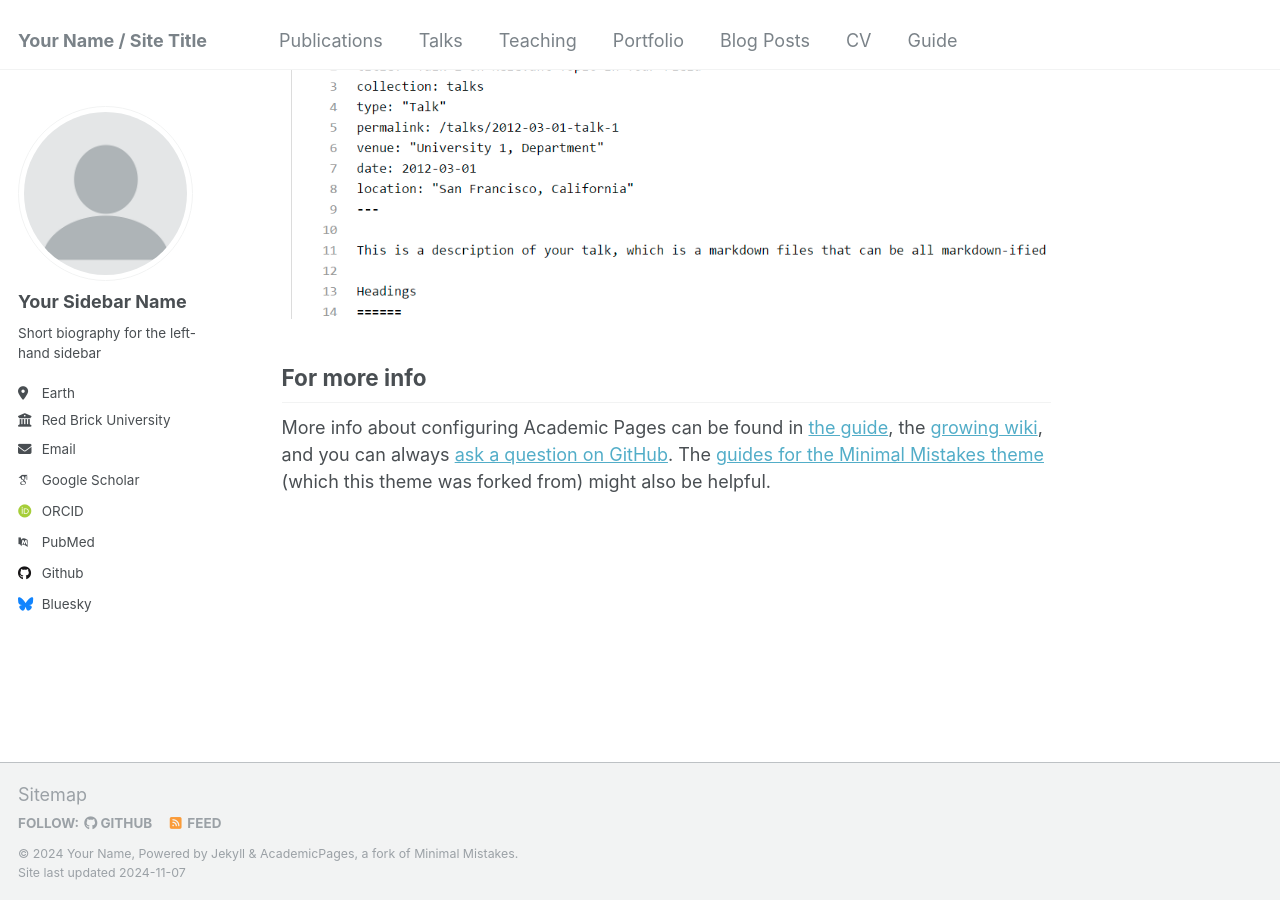
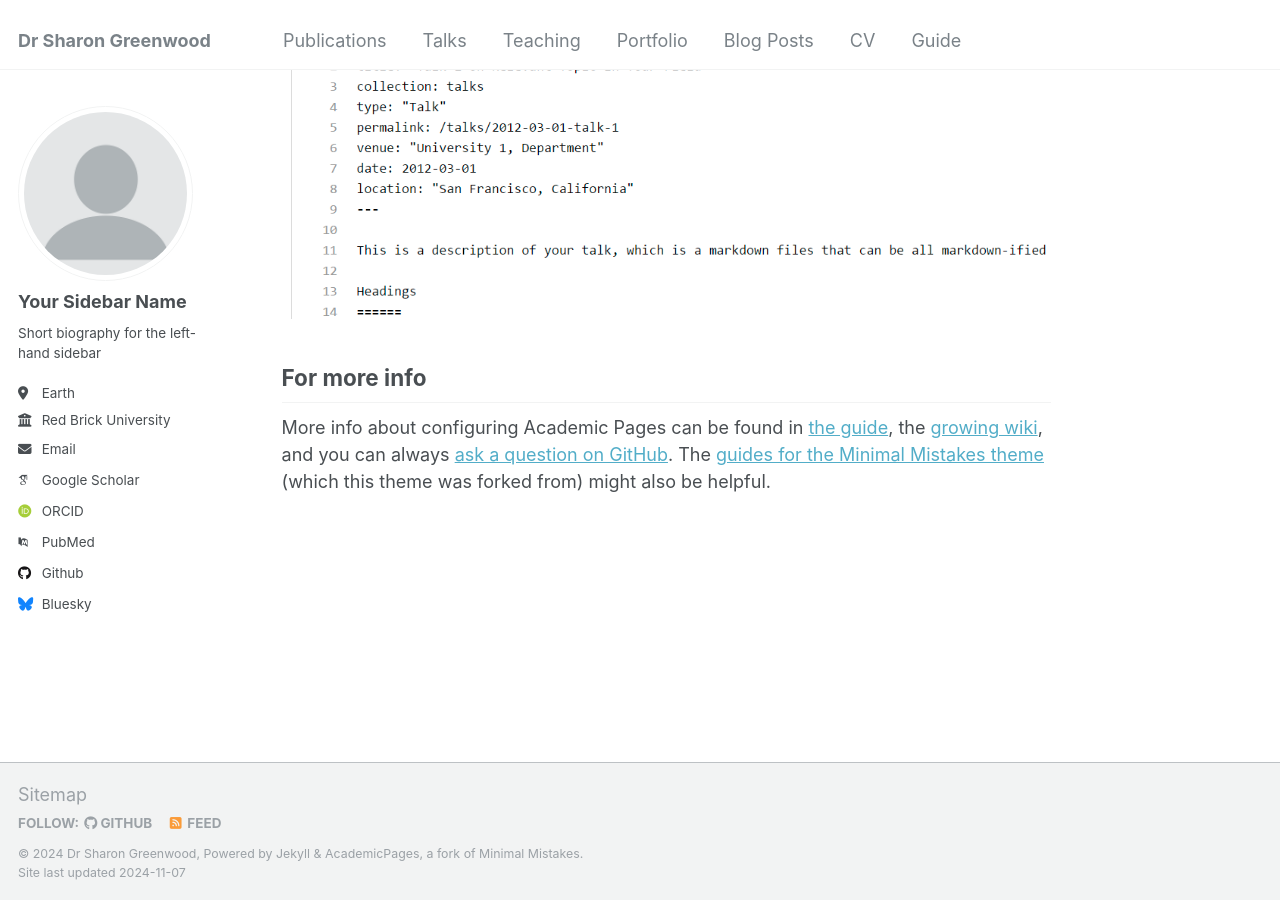
Before and after one commit to sharongreenwood/about, a Jekyll site: the page built from _pages/about.md, in a window 1280 px wide and 900 px high, scrolled down 2643 px. Built offline with Jekyll 4.4.1, drawn with Linux system fonts in a browser that asks for light colours; some web fonts are replaced.

Commit message:
Update _config.yml

```diff
--- a/_config.yml
+++ b/_config.yml
@@ -8,11 +8,11 @@
 
 # Basic Site Settings
 locale                   : "en-US"
-title                    : "Your Name / Site Title"
+title                    : "Dr Sharon Greenwood"
 title_separator          : "-"
-name                     : &name "Your Name"
-description              : &description "personal description"
-url                      : https://academicpages.github.io # the base hostname & protocol for your site e.g. "https://mmistakes.github.io"
+name                     : &name "Dr Sharon Greenwood"
+description              : &description "Lecturer in Public Health, School of Health and Wellbeing, University of Glasgow"
+url                      : https://academicpages.github.io # the base hostname & protocol for your site e.g. "https://sharongreenwood.github.io"
 baseurl                  : "" # the subpath of your site, e.g. "/blog"
 repository               : "academicpages/academicpages.github.io"
 
```
